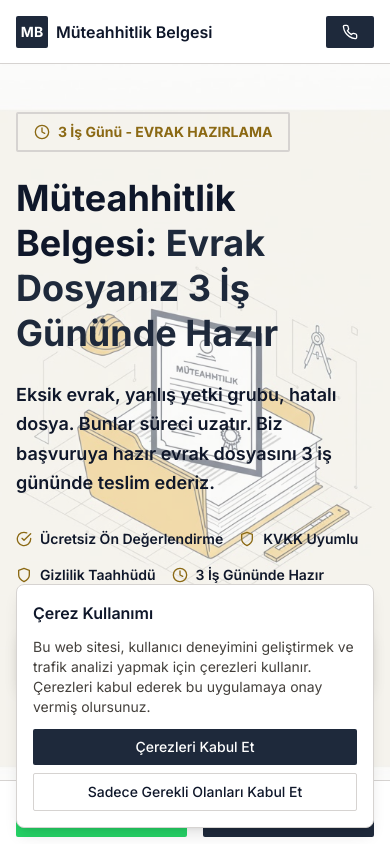
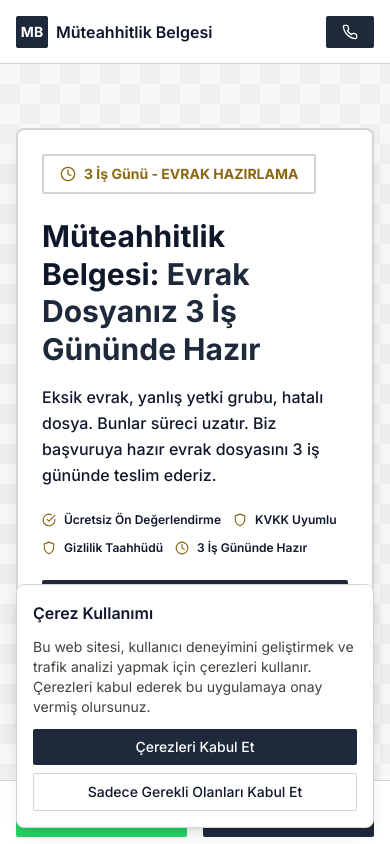
Before and after one commit to otomantik/muteahitlik-belgesi, a Next.js app: page / in a window 390 px wide. Shown: the top 844 px of the page. Built offline with nearby package versions, Linux system fonts and the light colour scheme.

Commit message:
Redesign: Mobil hero card-based tasarÄ±ma geÃ§irildi - gradient background, pattern overlay, resim baÄŸÄ±mlÄ±lÄ±ÄŸÄ± kaldÄ±rÄ±ldÄ±

```diff
--- a/components/sections/Hero.tsx
+++ b/components/sections/Hero.tsx
@@ -14,88 +14,86 @@ declare global {
 export const Hero = () => {
   return (
     <section className="relative bg-background">
-      {/* Mobile: Full-width background image with overlay */}
-      <div className="md:hidden relative w-screen min-h-[600px] flex items-center" style={{ marginLeft: 'calc(-50vw + 50%)', marginRight: 'calc(-50vw + 50%)' }}>
-        {/* Background Image - Mobile (Full Width, Edge to Edge) */}
-        <div className="absolute inset-0 w-full h-full">
-          <Image
-            src="/muteahitlik-belgesi-hero.jpg"
-            alt="Müteahhitlik belgesi evrak dosyası hazırlama - profesyonel danışmanlık"
-            fill
-            priority={true}
-            fetchPriority="high"
-            sizes="100vw"
-            className="object-cover"
-            style={{ opacity: 0.5 }}
+      {/* Mobile: Card-based Hero with Gradient Background */}
+      <div className="md:hidden relative w-full py-16 px-4">
+        {/* Gradient Background */}
+        <div className="absolute inset-0 bg-gradient-to-br from-accent-dark/10 via-background to-accent-gold/5" />
+
+        {/* Subtle Pattern Overlay */}
+        <div
+          className="absolute inset-0 opacity-[0.03]"
+          style={{
+            backgroundImage: `linear-gradient(45deg, #1E293B 25%, transparent 25%),
+                             linear-gradient(-45deg, #1E293B 25%, transparent 25%),
+                             linear-gradient(45deg, transparent 75%, #1E293B 75%),
+                             linear-gradient(-45deg, transparent 75%, #1E293B 75%)`,
+            backgroundSize: '40px 40px',
+            backgroundPosition: '0 0, 0 20px, 20px -20px, -20px 0px'
+          }}
         />
-        </div>
 
-        {/* Dark overlay for better text readability */}
-        <div className="absolute inset-0 bg-gradient-to-b from-background/95 via-background/90 to-background/80" />
-
-        {/* Content Overlay - Mobile */}
-        <div className="relative z-10 container mx-auto px-4 py-12 w-full">
-          <div className="space-y-6">
+        {/* Content Card */}
+        <div className="relative z-10 max-w-lg mx-auto bg-card border-2 border-accent-gold/20 rounded-lg shadow-xl p-6 sm:p-8">
           {/* Promise Badge */}
-            <div className="inline-flex items-center gap-2 px-4 py-2 bg-accent-gold/15 border-2 border-accent-gold/40 rounded-sm">
+          <div className="inline-flex items-center gap-2 px-4 py-2 bg-accent-gold/15 border-2 border-accent-gold/40 rounded-sm mb-6">
             <Icon name="clock" size={16} className="text-accent-gold" />
             <span className="text-accent-gold font-bold text-sm">
               3 İş Günü - EVRAK HAZIRLAMA
             </span>
           </div>
 
-            {/* H1 (Module 12 - Verbatim) */}
-            <h1 className="text-4xl md:text-5xl lg:text-6xl font-bold text-foreground leading-tight">
+          {/* H1 */}
+          <h1 className="text-3xl sm:text-4xl font-bold text-foreground leading-tight mb-4">
             Müteahhitlik Belgesi:{" "}
             <span className="text-accent-dark">Evrak Dosyanız 3 İş Gününde Hazır</span>
           </h1>
 
-            {/* Subtext (Module 12 - Verbatim) - Mobilde daha koyu */}
-            <p className="text-lg text-foreground/95 leading-relaxed font-semibold">
+          {/* Subtext */}
+          <p className="text-base text-foreground/90 leading-relaxed mb-6 font-medium">
             Eksik evrak, yanlış yetki grubu, hatalı dosya. Bunlar süreci uzatır.
             Biz başvuruya hazır evrak dosyasını 3 iş gününde teslim ederiz.
           </p>
 
           {/* Trust Badges */}
-            <div className="flex flex-wrap items-center gap-4 pt-2 text-sm text-foreground/90">
+          <div className="flex flex-wrap items-center gap-3 mb-6 text-xs sm:text-sm text-foreground/85">
             <div className="flex items-center gap-2">
-                <Icon name="checklist" size={16} className="text-accent-gold" />
+              <Icon name="checklist" size={14} className="text-accent-gold flex-shrink-0" />
               <span className="font-semibold">Ücretsiz Ön Değerlendirme</span>
             </div>
             <div className="flex items-center gap-2">
-                <Icon name="shield" size={16} className="text-accent-gold" />
+              <Icon name="shield" size={14} className="text-accent-gold flex-shrink-0" />
               <span className="font-semibold">KVKK Uyumlu</span>
             </div>
             <div className="flex items-center gap-2">
-                <Icon name="shield" size={16} className="text-accent-gold" />
+              <Icon name="shield" size={14} className="text-accent-gold flex-shrink-0" />
               <span className="font-semibold">Gizlilik Taahhüdü</span>
             </div>
             <div className="flex items-center gap-2">
-                <Icon name="clock" size={16} className="text-accent-gold" />
+              <Icon name="clock" size={14} className="text-accent-gold flex-shrink-0" />
               <span className="font-semibold">3 İş Gününde Hazır</span>
             </div>
           </div>
 
           {/* CTA Buttons */}
-            <div className="flex flex-col sm:flex-row gap-4 pt-4">
+          <div className="flex flex-col gap-3">
             {/* WhatsApp CTA */}
             <a
               href={CONTACT.whatsapp.link}
               target="_blank"
               rel="noopener noreferrer"
-                className="inline-flex items-center justify-center gap-3 bg-accent-dark text-white px-6 py-4 rounded-sm hover:bg-accent-dark/90 transition-colors font-medium text-lg shadow-lg"
+              className="inline-flex items-center justify-center gap-3 bg-accent-dark text-white px-6 py-4 rounded-sm hover:bg-accent-dark/90 transition-colors font-medium text-base sm:text-lg shadow-lg"
               onClick={() => {
                 if (typeof window !== 'undefined' && window.gtag) {
                   window.gtag('event', 'click_whatsapp', {
                     event_category: 'engagement',
-                      event_label: 'hero_whatsapp'
+                    event_label: 'hero_whatsapp_mobile'
                   });
                   // Google Ads conversion tracking
                   if (GOOGLE_ADS.conversionId && GOOGLE_ADS.conversionLabel) {
                     window.gtag('event', 'conversion', {
                       send_to: `${GOOGLE_ADS.conversionId}/${GOOGLE_ADS.conversionLabel}`,
                       event_category: 'engagement',
-                        event_label: 'hero_whatsapp'
+                      event_label: 'hero_whatsapp_mobile'
                     });
                   }
                 }
@@ -108,19 +106,19 @@ export const Hero = () => {
             {/* Phone CTA */}
             <a
               href={`tel:${CONTACT.phone.primary}`}
-                className="inline-flex items-center justify-center gap-3 bg-card text-foreground border-2 border-border px-6 py-4 rounded-sm hover:bg-muted transition-colors font-medium text-lg"
+              className="inline-flex items-center justify-center gap-3 bg-card text-foreground border-2 border-border px-6 py-4 rounded-sm hover:bg-muted transition-colors font-medium text-base sm:text-lg"
               onClick={() => {
                 if (typeof window !== 'undefined' && window.gtag) {
                   window.gtag('event', 'click_call', {
                     event_category: 'engagement',
-                      event_label: 'hero_phone'
+                    event_label: 'hero_phone_mobile'
                   });
                   // Google Ads conversion tracking
                   if (GOOGLE_ADS.conversionId && GOOGLE_ADS.conversionLabel) {
                     window.gtag('event', 'conversion', {
                       send_to: `${GOOGLE_ADS.conversionId}/${GOOGLE_ADS.conversionLabel}`,
                       event_category: 'engagement',
-                        event_label: 'hero_phone'
+                      event_label: 'hero_phone_mobile'
                     });
                   }
                 }
@@ -129,7 +127,6 @@ export const Hero = () => {
               <Icon name="phone" size={20} />
               Hemen Ara
             </a>
-            </div>
           </div>
         </div>
       </div>
@@ -235,9 +232,9 @@ export const Hero = () => {
             </div>
           </div>
 
-          {/* Right Column - Hero Image */}
+          {/* Right Column - Hero Image (Seamless, No Borders) */}
           <div className="relative">
-            <div className="relative aspect-[4/3] rounded-lg overflow-hidden shadow-lg">
+            <div className="relative aspect-[4/3] overflow-hidden rounded-lg shadow-xl">
               <Image
                 src="/muteahitlik-belgesi-hero.jpg"
                 alt="Müteahhitlik belgesi evrak dosyası hazırlama - profesyonel danışmanlık"
@@ -247,16 +244,8 @@ export const Hero = () => {
                 sizes="50vw"
                 className="object-cover"
               />
-              {/* Blueprint overlay effect */}
+              {/* Subtle overlay effect */}
               <div className="absolute inset-0 bg-gradient-to-br from-accent-dark/5 to-transparent" />
-              <div className="absolute bottom-0 left-0 right-0 bg-gradient-to-t from-background/80 to-transparent p-6">
-                <div className="flex items-center gap-2">
-                  <div className="w-2 h-2 bg-accent-gold rounded-full"></div>
-                  <p className="text-sm text-foreground">
-                    Profesyonel evrak hazırlama süreci
-                  </p>
-                </div>
-              </div>
             </div>
           </div>
         </div>
```
Lines whose indentation alone changed are shown as unchanged.
